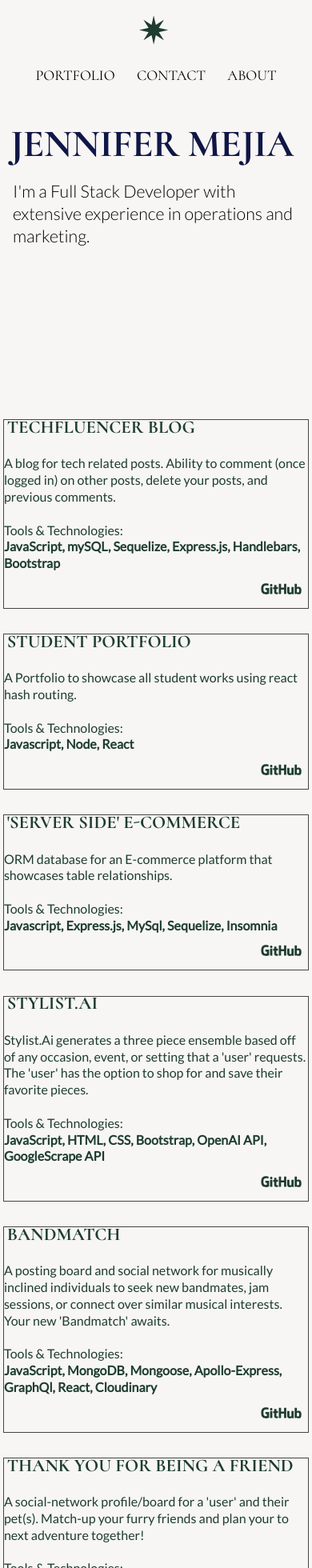
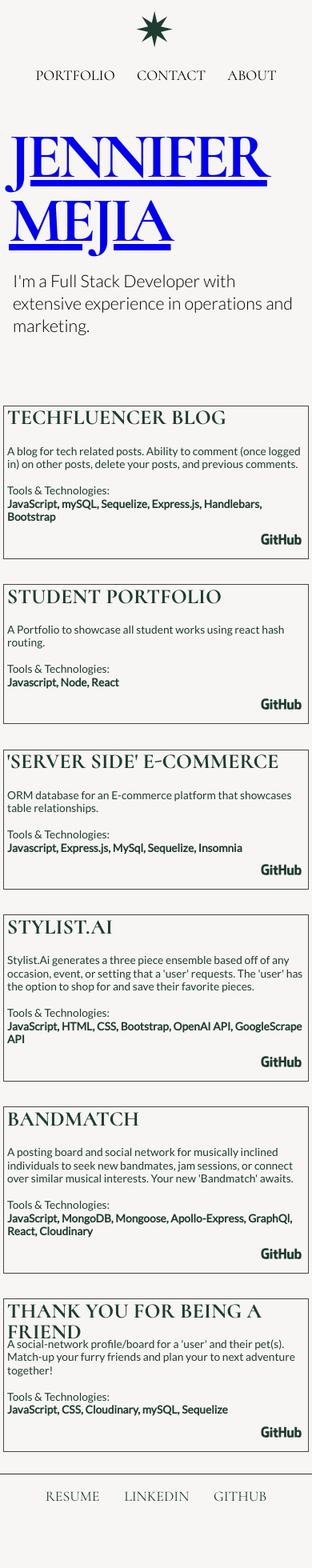
Before and after one commit to jjjgm/working-portfolio, a React (Create React App) app: page /portfolio in a window 390 px wide. Shown: the top 1960 px of the page at 80% size. After the commit the page ends 1900 px from the top, so only its background shows below. Built offline with nearby package versions, Linux system fonts and the light colour scheme.

Commit message:
final/ 06/23/2023 at 18:27 PST

```diff
--- a/src/components/Footer.js
+++ b/src/components/Footer.js
@@ -1,38 +1,26 @@
 import React from 'react';
-import { Link } from 'react-router-dom';
 
 import './styles/Footer.css';
 
-import { PiFileTextThin, PiLinkedinLogoThin, PiGithubLogoThin } from 'react-icons/pi';
 
-function Footer() {
+function Footer()
+{
     return (
+        <footer className="footer">
+            <a href="https://docs.google.com/document/d/e/2PACX-1vRhkb2j9Vyz9q-rgvlv6jlKGNnfdoD4XC_jsnKyZGmwaWTIXDpsvfRfw-Q0Tl6L0G2r-qP9-boeLYB-/pub">
+                RESUME
+            </a>
 
-        <div>
-            <footer className="footer-nav container flex-container">
-                    <h1>
-                        <Link to="/" className="footer-logo" alt="homepage link"> ✷ </Link>
+            <a href="https://www.linkedin.com/in/jennifergiselle/">
+                LINKEDIN
+            </a>
 
-                        <h2 className="header-icons">
-                            {/* RESUME */}
-                            <a href="https://docs.google.com/document/d/e/2PACX-1vRhkb2j9Vyz9q-rgvlv6jlKGNnfdoD4XC_jsnKyZGmwaWTIXDpsvfRfw-Q0Tl6L0G2r-qP9-boeLYB-/pub" alt="link to my resume"><PiFileTextThin />
-                            </a>
-                            {/* LINKEDIN */}
-                            <a href="https://www.linkedin.com/in/jennifergiselle/">
-                                <PiLinkedinLogoThin />
-                            </a>
-                            {/* GH */}
-                            <a href="https://github.com/jjjgm" alt="link to my github">
-                                <PiGithubLogoThin />
-                            </a>
-                        </h2>
+            <a href="https://github.com/jjjgm">
+                GITHUB
+            </a>
 
-                        </h1>
-
-            </footer>
-</div>
-
-    )
+        </footer>
+    );
 }
 
-export default Footer
+export default Footer;
--- a/src/components/styles/Footer.css
+++ b/src/components/styles/Footer.css
@@ -1,16 +1,25 @@
-.footer-nav {
-    align-items: end;
-    flex-direction: column;
+/* FOOTER */
+footer {
+    border-top: 1px solid #2f2f2f;
+}
+
+.footer {
+    display: flex;
+    flex-direction: row;
+    justify-content: center;
+    padding: 1%;
 }
 
 
-
-.footer-logo {
-    font-weight: 600;
-    font-size: 1.45em;
-    letter-spacing: .125em;
+footer a{
+    padding:0.86em;
+    font-size: 1.12rem;
     text-decoration: none;
     color: var(--a-alternate);
-    text-align: right;
-    padding: .5em .75em;
 }
+
+footer a:hover {
+    padding:0.86em;
+    font-size: 1.22rem;
+    color: var(--a-alternate);
+}
--- a/src/components/styles/Header.css
+++ b/src/components/styles/Header.css
@@ -1,13 +1,13 @@
 header {
-    min-height: 60vh;
+    min-height: 56vh;
 }
 
-/* .header-img {
+.header-img {
     height: 100%;
     object-fit: cover;
     object-position: 50% 80%;
     width: 100%;
-} */
+}
 
 .container {
     padding: 1em;
@@ -18,7 +18,7 @@ header {
 }
 
 .logo-link {
-    font-weight: 200;
+    font-weight: 600;
     font-size: 2em;
     letter-spacing: .125em;
     text-transform: uppercase;
@@ -48,18 +48,12 @@ header {
     transition: .25s;
 }
 
-.nav-menu-link:hover {
-    font-weight: 800;
-    color: var(--a-feature);
-    transition: .25s;
-}
-
 .header-opening {
     margin: auto;
     max-width: 80em
 }
 
-/* .header-title {
+.header-title {
     color: var(--h1-header);
     font-size: 5em;
     letter-spacing: -.055em;
@@ -67,19 +61,7 @@ header {
     margin-left: -.0625em;
     text-transform: uppercase;
     display: flex;
-} */
-
-.home-link {
-    color: var(--h1-header);
-    font-size: 2em;
-    letter-spacing: -.01em;
-    line-height: -0.45em;
-    margin-left: -.0625em;
-    text-transform: uppercase;
-    text-decoration: none;
-    display: flex;
 }
-
 
 .header-text {
     font-size: 1.34em;
@@ -88,18 +70,6 @@ header {
     line-height: 1.3;
     margin: 1em 0;
     font-family: var(--feature-sans-serif);
-}
-
-.header-icons a {
-    font-size: 2rem;
-    text-decoration: none;
-    color: var(--a-feature);
-}
-
-.header-icons a:hover {
-    font-size: 2.23rem;
-    color: var(--font-grey);
-    font-weight: 800;
 }
 
 /* IMAGE IN HEADER */
--- a/src/components/styles/Portfolio.css
+++ b/src/components/styles/Portfolio.css
@@ -3,7 +3,7 @@
     max-width: 100%;
     flex-flow: row wrap;
     justify-content: space-between;
-    margin-top: 0.875rem;
+    margin-top: 1.875rem;
 }
 
 .portfolio-grid figure {
@@ -30,31 +30,25 @@
     position: absolute;
     /* WHERE HEADER SITS RIGHT */
     right: 1%;
-    /* WHERE HEADER SITS ABOVE TEXT/ INLINE */
-    /* top: 1%; */
     text-transform: uppercase;
     text-decoration: none;
-    font-size: 2rem;
-    font-weight: 200;
+    font-size: 1.8rem;
     color: var(--a-alternate);
     text-align: right;
 }
 
 .portfolio-grid figure caption a:hover {
-    font-size: 2.1rem;
-    top: 1%;
+    font-size: 1.9rem;
     color: var(--a-feature);
-    text-align: right;
 }
 
 
 /* GRID P */
 .figure-text {
-    right: 4%;
-    top: 5%;
+    right: 5%;
     font-size: 1rem;
     line-height: 1.3;
-    margin: 2.76em 0 0.87em 0;
+    margin: 2.76em 0 0.87em 0.3em;
     text-align: left;
     font-family: var(--feature-sans-serif);
     color: var(--h1-alternate);
@@ -80,13 +74,13 @@
 @media screen and (max-width: 900px) {
     .portfolio-grid figure caption {
         font-size: 1.4rem;
-        }
     }
+}
 
 
 @media screen and (max-width: 800px) {
     .portfolio-grid figure caption {
-        font-size: 1.25rem;
+        font-size: 1.4rem;
     }
 }
 
@@ -97,22 +91,29 @@
     }
 
     .portfolio-grid figure caption a {
-        font-size: 1.2rem;
+        font-size: 1.4rem;
         right: auto;
         left: 1%;
         top: -1%;
         text-align: left;
-    width: 100%;
+        width: 100%;
     }
 }
 
 @media screen and (max-width: 450px) {
     .portfolio-grid figure caption a {
-        font-size: 1.2rem;
-            right: auto;
-            left: 1%;
-            top: -1%;
-            text-align: left;
+        font-size: 1.4rem;
+        right: auto;
+        left: 1%;
+        /* WHERE HEADER SITS ABOVE TEXT/ IN BOX */
+        top: 1%;
+        text-align: left;
         width: 100%;
     }
+
+    .figure-text {
+        font-size: 0.86rem;
+        line-height: 1.2;
+        margin-top: 3rem;
+    }
 }
```
Also changed, not shown: src/components/Image.js (+14 -13 lines), 1 other file (tests, documents, lock files or other folders).
